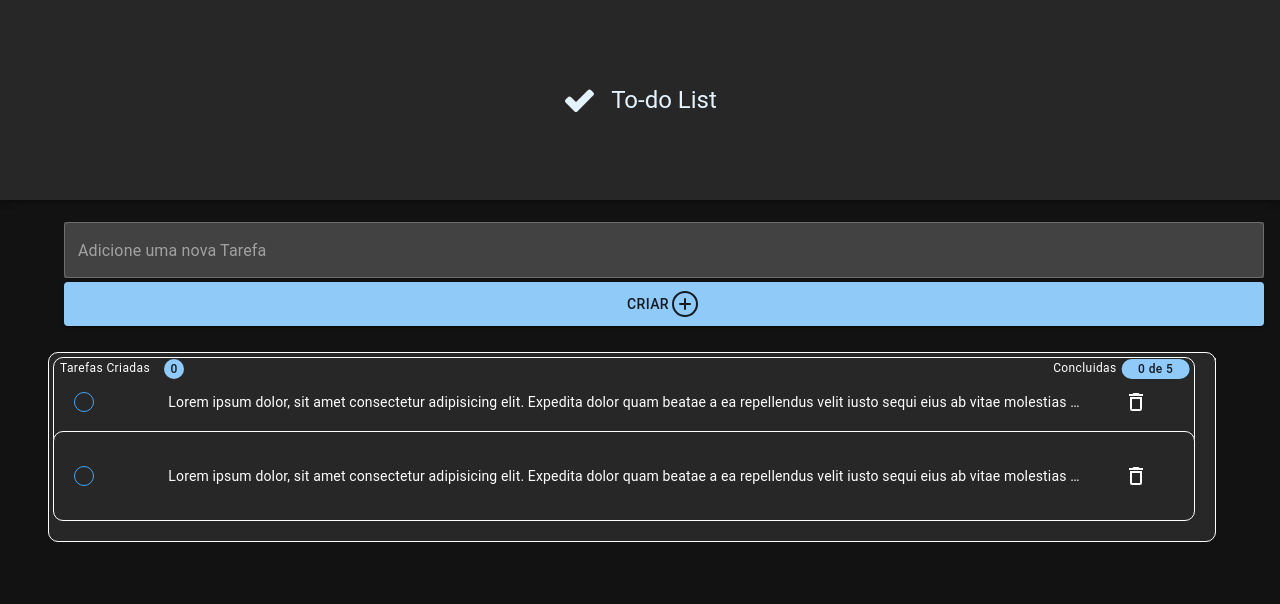
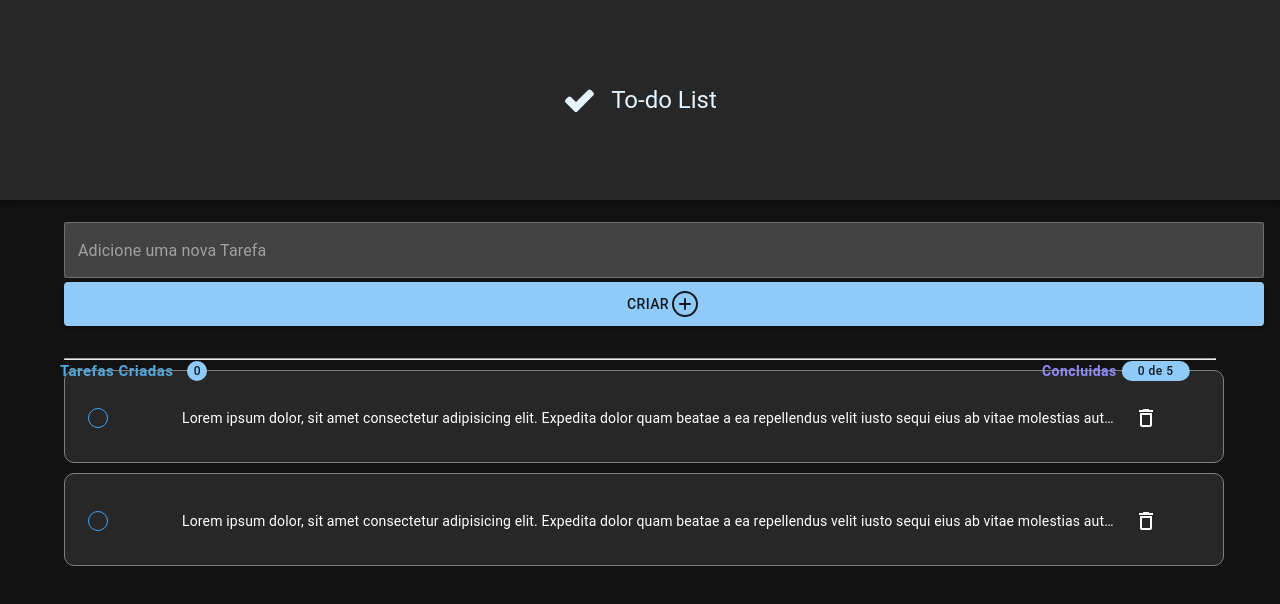
Before and after one commit to oFerrari/APP_To-do_List, a React (Vite) app: page / in a window 1280 px wide. Shown: the top 604 px of the page. Built offline with nearby package versions, Linux system fonts and the light colour scheme; data requests are answered from the project's data file.

Commit message:
🚀 Created NoCardList

```diff
--- a/src/components/CardList/index.tsx
+++ b/src/components/CardList/index.tsx
@@ -12,31 +12,17 @@ export function CardList({ tasks }: TasksProps) {
     return (
         <>
 
-
-            <Grid container spacing={2} sx={{
-                padding: '20px',
-                border: '1px solid #fff',
-                background: '#272727',
-                borderRadius: '10px',
-                paddingBottom: '20px'
-            }}>
-
-
-
-
-
-
-
-
             {tasks.map((task) => (
-                <Grid container wrap="nowrap" spacing={2} sx={{
-                    padding: '20px',
-                    border: '1px solid #fff',
+                <Grid container wrap="nowrap" spacing={1} sx={{
+                    padding: '15px',
+                    border: '0.5px solid #808080',
                     background: '#272727',
                     borderRadius: '10px',
-                    paddingBottom: '20px'
+                    paddingBottom: '20px',
+                    margin: '10px 0',
+                    alignItems:'center'
                 }}>
-                    <Grid container wrap="nowrap" spacing={4} alignItems="center">
+
 
                         <Grid item xs={1}>
                             <CheckButton label="" />
@@ -58,12 +44,12 @@ export function CardList({ tasks }: TasksProps) {
 
                         </Grid>
 
-                    </Grid>
+
 
 
                 </Grid>
             ))}
- </Grid>
+
         </>
     )
 }
--- /dev/null
+++ b/src/components/NoCardList/index.tsx
@@ -0,0 +1,43 @@
+import { Box, Typography } from "@mui/material";
+import PostAddIcon from '@mui/icons-material/PostAdd';
+
+export function NoCardList() {
+    return (
+        <>
+
+            <Box>
+                <Box sx={{
+                    display: 'flex',
+                    justifyContent: 'center',
+                    margin: '30px',
+                }}>
+                    <PostAddIcon sx={{
+                        display: 'flex',
+                        position: 'relative',
+                        fontSize: '150px',
+                        padding: '10px',
+                        color: 'gray',
+                    }} />
+
+
+                </Box>
+                <Box>
+                    <Typography sx={{
+                        fontWeight: 'bold',
+                        color: 'gray',
+                        fontSize: '25px',
+                        display: 'flex',
+                        justifyContent: 'center',
+                    }}>Você ainda não tem Tarefas Cadastradas</Typography>
+                    <Typography sx={{
+                        color: 'gray',
+                        fontSize: '25px',
+                        display: 'flex',
+                        justifyContent: 'center',
+                    }}>Crie tarefas e organize seus itens a fazer</Typography>
+                </Box>
+            </Box>
+
+        </>
+    )
+}
--- a/src/pages/Home/index.tsx
+++ b/src/pages/Home/index.tsx
@@ -8,6 +8,7 @@ import { ChangeEvent, useEffect, useState } from "react";
 import { CardList } from "../../components/CardList";
 import { Task } from "../../Types";
 import { getAll } from "../../services/api";
+import { NoCardList } from "../../components/NoCardList";
 
 //import { Dados } from "../../services/api";
 
@@ -32,6 +33,7 @@ export function Home() {
     };
 
     const handleCreateTask = () => {
+        event?.preventDefault();
         const newTask = {
             id: generateUniqueId(),
             description: inputValue,
@@ -106,17 +108,22 @@ export function Home() {
                                 <Typography variant="caption" sx={{
                                     display: 'flex',
                                     alignItems: 'center',
-                                    gap: useTheme().spacing(3)
+                                    fontWeight:'bold',
+                                    color:'#52A8DE',
+                                    gap: useTheme().spacing(3),
+                                    fontSize:'15px'
                                 }}>
                                     <span>Tarefas Criadas</span>
                                     <Badge color="primary" badgeContent={0} showZero></Badge>
 
                                 </Typography>
                                 <Typography variant="caption" sx={{
-
+                                    color:'#9089FA',
+                                    fontWeight:'bold',
                                     alignItems: 'center',
                                     display: 'inline-flex',
                                     gap: useTheme().spacing(3),
+                                    fontSize:'14px'
                                 }}>
                                     <span>Concluidas</span>
                                     <Badge color="primary" badgeContent={
@@ -138,8 +145,8 @@ export function Home() {
                             <CircularProgress />
                         ) : (
 
-                        <CardList tasks={tasks} />
-
+                            <CardList tasks={tasks} />
+                            //<NoCardList />
                         )}
 
                     </Container>
```
